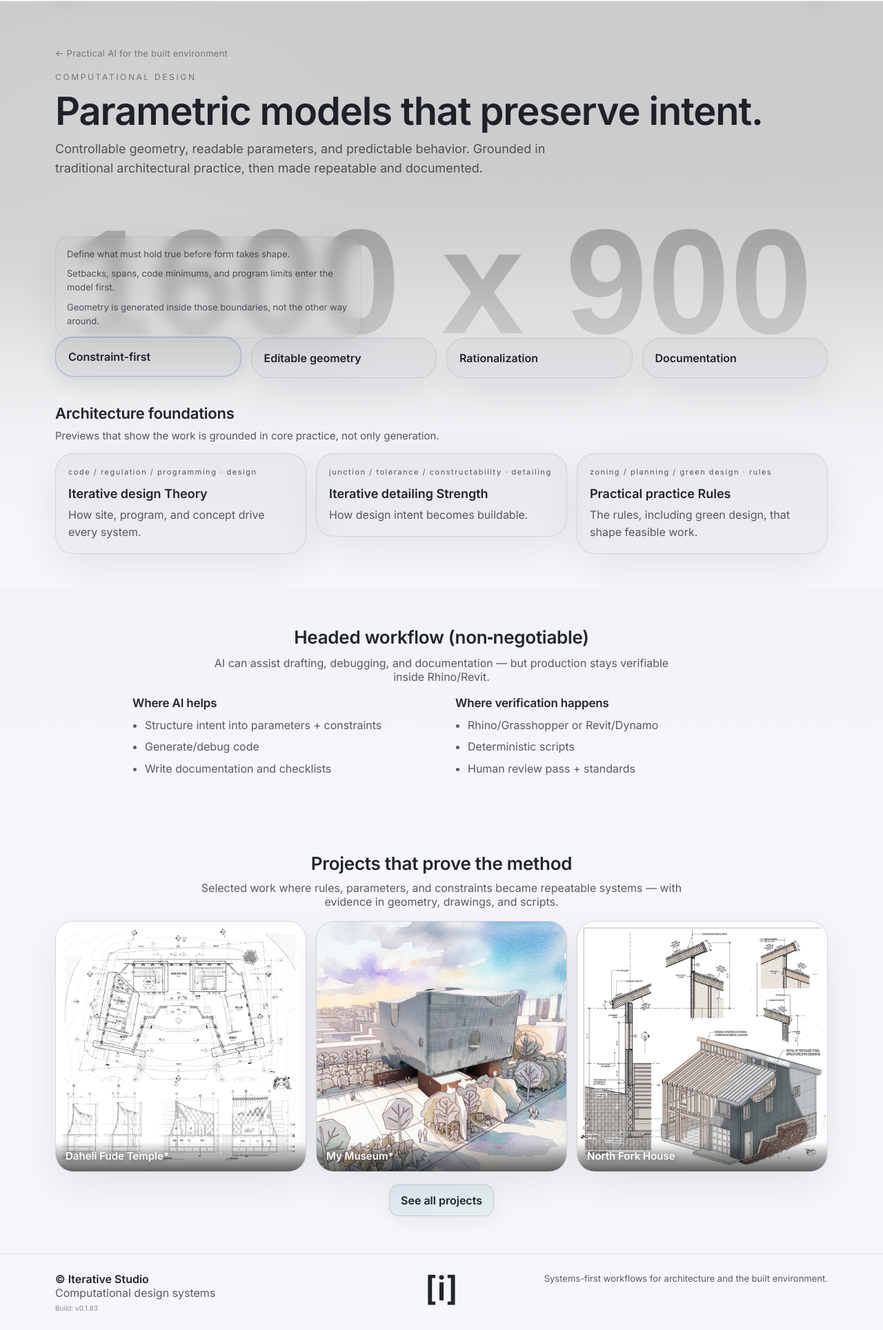
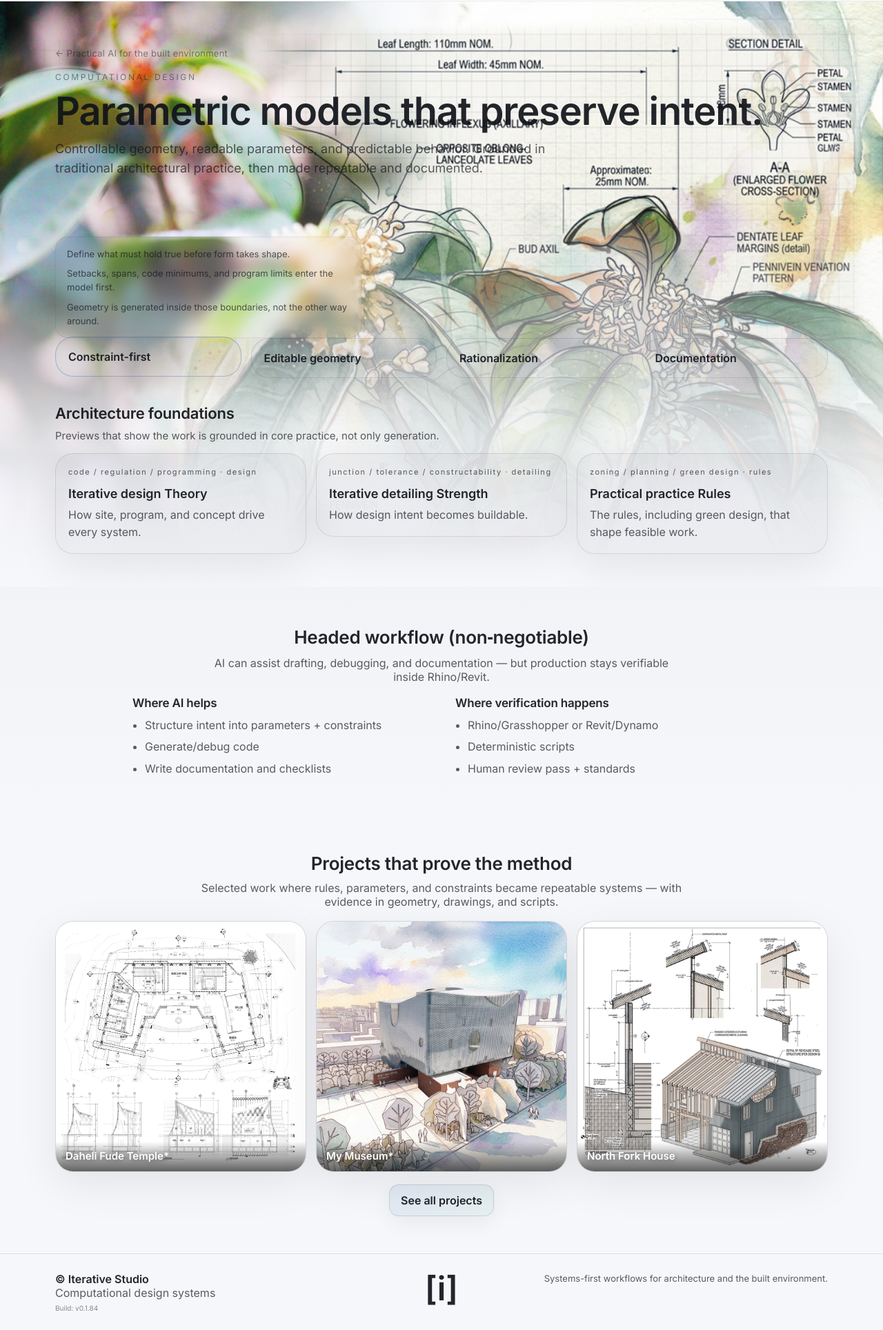
Before and after one commit to towerone/iterativestudio-site, a plain HTML site: page computational-design/index.html in a window 1280 px wide. Shown: the part 46-1974 px from the top of the page at 69% size. Drawn offline with Linux system fonts and the light colour scheme; placeholder pictures from the web are drawn by us.

Commit message:
v0.1.84: Botanical constraint diagram as comp-design hero image
Single full-bleed hero background with gradient overlay; pillar tabs still switch copy.

```diff
--- a/assets/white.css
+++ b/assets/white.css
@@ -39,14 +39,12 @@ body.page-white .hero-pillar-bg-img{
   width:100%;
   height:100%;
   object-fit:cover;
+  object-position:center 42%;
   opacity:0;
   transition:opacity .45s ease;
 }
 
-body.page-white .hero-comp-pillars[data-active-pillar="0"] .hero-pillar-bg-img[data-pillar="0"],
-body.page-white .hero-comp-pillars[data-active-pillar="1"] .hero-pillar-bg-img[data-pillar="1"],
-body.page-white .hero-comp-pillars[data-active-pillar="2"] .hero-pillar-bg-img[data-pillar="2"],
-body.page-white .hero-comp-pillars[data-active-pillar="3"] .hero-pillar-bg-img[data-pillar="3"]{
+body.page-white .hero-pillar-bg-img.is-hero-base{
   opacity:1;
 }
 
--- a/computational-design/index.html
+++ b/computational-design/index.html
@@ -11,7 +11,7 @@
   <link rel="preconnect" href="https://fonts.gstatic.com" crossorigin>
   <link href="https://fonts.googleapis.com/css2?family=Inter:wght@400;600&display=swap" rel="stylesheet">
   <link rel="stylesheet" href="/assets/style.css?v=0.3.02" />
-  <link rel="stylesheet" href="/assets/white.css?v=0.1.80" />
+  <link rel="stylesheet" href="/assets/white.css?v=0.1.81" />
 </head>
 
 <body class="page-white">
@@ -48,10 +48,7 @@
     <section class="hero hero-comp-pillars" data-active-pillar="0">
       <div class="hero-pillar-bg" aria-hidden="true">
         <div class="hero-pillar-bg-images">
-          <img class="hero-pillar-bg-img" data-pillar="0" src="https://placehold.co/1600x900/e8eaed/6b7280?text=Constraint-first" alt="" width="1600" height="900" loading="lazy" decoding="async" />
-          <img class="hero-pillar-bg-img" data-pillar="1" src="https://placehold.co/1600x900/e8eaed/6b7280?text=Editable+geometry" alt="" width="1600" height="900" loading="lazy" decoding="async" />
-          <img class="hero-pillar-bg-img" data-pillar="2" src="https://placehold.co/1600x900/e8eaed/6b7280?text=Rationalization" alt="" width="1600" height="900" loading="lazy" decoding="async" />
-          <img class="hero-pillar-bg-img" data-pillar="3" src="https://placehold.co/1600x900/e8eaed/6b7280?text=Documentation" alt="" width="1600" height="900" loading="lazy" decoding="async" />
+          <img class="hero-pillar-bg-img is-hero-base" src="/assets/comp-design/hero-botanical.jpg?v=1" alt="Botanical diagram with dimensional constraints and section detail" width="1024" height="683" decoding="async" fetchpriority="high" />
         </div>
         <div class="hero-pillar-bg-overlay"></div>
         <div class="hero-pillar-bg-fade"></div>
@@ -208,7 +205,7 @@
       <div class="footer-left">
         <div class="footer-brand">© Iterative Studio</div>
         <div class="footer-note" id="footerNote">Computational design systems</div>
-        <div class="footer-version" id="buildVersion">Build: v0.1.83</div>
+        <div class="footer-version" id="buildVersion">Build: v0.1.84</div>
       </div>
 
       <div class="footer-mark" aria-hidden="true">[i]</div>
@@ -222,7 +219,7 @@
   </footer>
 
   <script>
-const BUILD = "v0.1.83";
+const BUILD = "v0.1.84";
 
 const i18n = {
   en: {
```
Also changed, not shown: assets/comp-design/hero-botanical.jpg (added).
